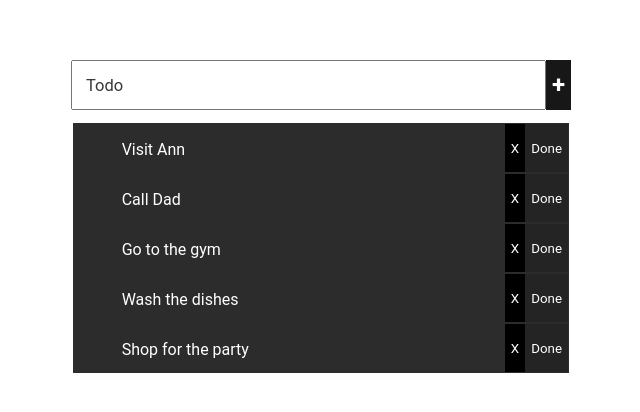
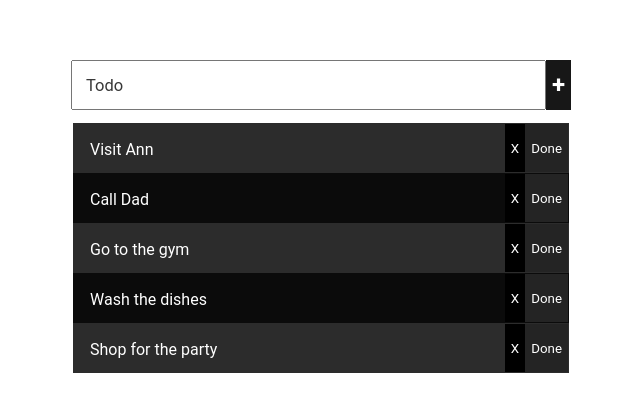
Before and after one commit to mlu1/Learning-Languages, an Angular app in the folder Angular/todo-list/: page / in a window 1280 px wide. Shown: the part 108-520 px from the top of the page, without its empty margins (319-959 px from the left). Built offline with nearby package versions, Linux system fonts and the light colour scheme.

Commit message:
add states to td class

```diff
--- a/Angular/todo-list/src/app/app.component.css
+++ b/Angular/todo-list/src/app/app.component.css
@@ -82,6 +82,10 @@
     justify-content: space-between;
   }
 
+  td{
+     margin-left: 1rem;
+  }
+
   .even {
     background-color: rgb(44, 44, 44);
     color: rgb(255, 255, 255);
@@ -91,3 +95,7 @@
     background-color: rgb(11, 11, 11);
     color: rgb(255, 255, 255);
   }
+
+  .is-done {
+    text-decoration:line-through;
+  }
--- a/Angular/todo-list/src/app/app.component.html
+++ b/Angular/todo-list/src/app/app.component.html
@@ -6,11 +6,11 @@
     </div>
     <table>
       <tbody>
-      <tr *ngFor="let task of tasks" class="even">
+      <tr *ngFor="let task of tasks;let i= index" [class.odd] = "i%2" [class.even] = "i%2==0">
         <td>
-          <pre>
-            {{task}}
-          </pre>
+          <p [class.is-done]="task.isDone">
+            {{task.title}}
+          </p>
         </td>
         <td>
           <button (click) = 'remove(task)' class="remove-button">X</button>
--- a/Angular/todo-list/src/app/app.component.ts
+++ b/Angular/todo-list/src/app/app.component.ts
@@ -12,30 +12,34 @@ import { publicDecrypt } from 'crypto';
 })
 export class AppComponent {
   title = 'todo-list';
-  tasks = [
-    "Visit Ann",
-    "Call Dad",
-    "Go to the gym",
-    "Wash the dishes",
-    "Shop for the party"]
+
+  tasks : Task[] =[
+    new Task ("Visit Ann"),
+    new Task("Call Dad"),
+    new Task("Go to the gym"),
+    new Task("Wash the dishes"),
+    new Task("Shop for the party")
+    ]
 
   add (newTask:string){
-    this.tasks.push(newTask)
+    this.tasks.push(new Task(newTask))
   }
 
-  remove(existingTask:string){
+  remove(existingTask:Task){
    var userConfirmed =  confirm('Are you sure, "${existingTask}"');
     if(userConfirmed){
       this.tasks = this.tasks.filter(task => task != existingTask);
     }
   }
 
-  markAsDone(task:string){
-    alert('The task:"' + task + '" is done')
+  markAsDone(task:Task){
+    task.isDone = true
   }
 }
 
 class Task {
   constructor(public title :string){
   }
+
+  public isDone =false
 }
```
